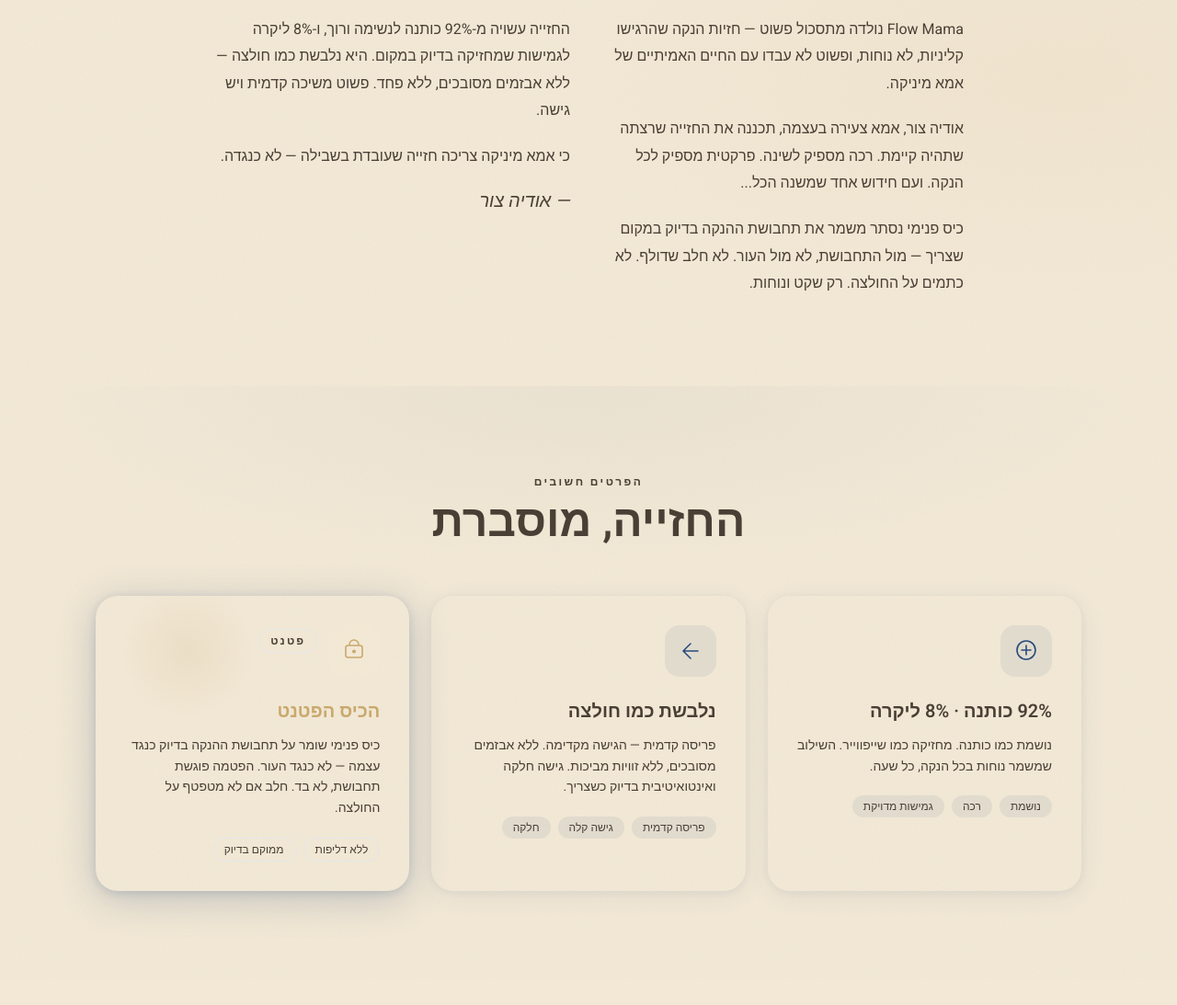
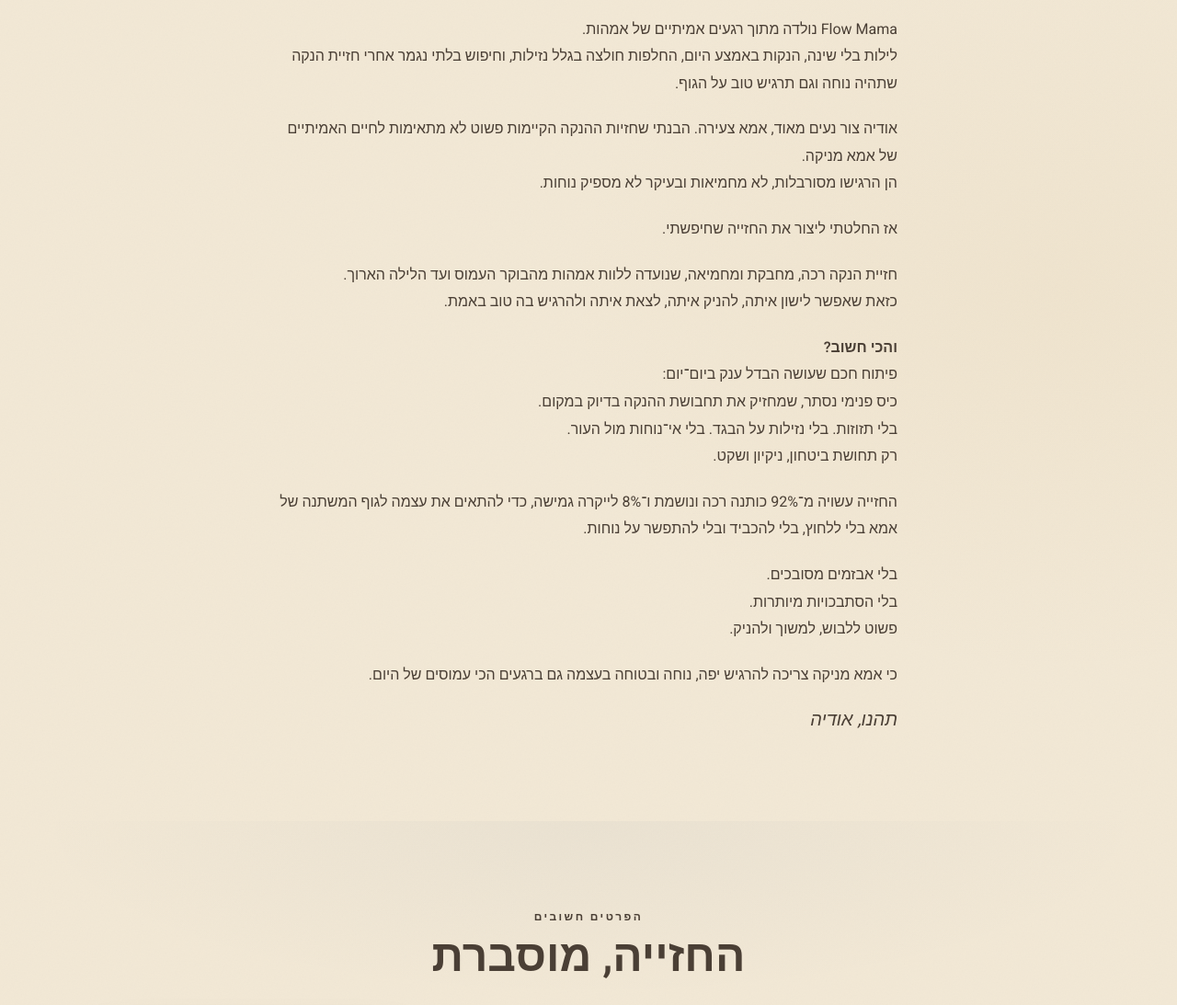
Before and after one commit to Woolfson1994/Flow-Mama, a website: page index.html in a window 1280 px wide. Shown: the part 1180-2273 px from the top of the page at 92% size. Drawn offline with nearby package versions, Linux system fonts and the light colour scheme; a web font is replaced by a local one.

Commit message:
Replace brand story text with new version

```diff
--- a/index.html
+++ b/index.html
@@ -422,27 +422,41 @@
         </h2>
       </div>
 
-      <div class="reveal grid md:grid-cols-2 gap-10 items-start">
-        <div class="space-y-5">
+      <div class="reveal max-w-2xl mx-auto space-y-5">
         <p class="font-body text-base text-body-text/85 leading-[1.85]">
-            Flow Mama נולדה מתסכול פשוט — חזיות הנקה שהרגישו קליניות, לא נוחות, ופשוט לא עבדו עם החיים האמיתיים של אמא מיניקה.
+          Flow Mama נולדה מתוך רגעים אמיתיים של אמהות.<br>
+          לילות בלי שינה, הנקות באמצע היום, החלפות חולצה בגלל נזילות, וחיפוש בלתי נגמר אחרי חזיית הנקה שתהיה נוחה וגם תרגיש טוב על הגוף.
         </p>
         <p class="font-body text-base text-body-text/85 leading-[1.85]">
-            אודיה צור, אמא צעירה בעצמה, תכננה את החזייה שרצתה שתהיה קיימת. רכה מספיק לשינה. פרקטית מספיק לכל הנקה. ועם חידוש אחד שמשנה הכל...
+          אודיה צור נעים מאוד, אמא צעירה. הבנתי שחזיות ההנקה הקיימות פשוט לא מתאימות לחיים האמיתיים של אמא מניקה.<br>
+          הן הרגישו מסורבלות, לא מחמיאות ובעיקר לא מספיק נוחות.
         </p>
         <p class="font-body text-base text-body-text/85 leading-[1.85]">
-            כיס פנימי נסתר משמר את תחבושת ההנקה בדיוק במקום שצריך — מול התחבושת, לא מול העור. לא חלב שדולף. לא כתמים על החולצה. רק שקט ונוחות.
-          </p>
-        </div>
-        <div class="space-y-5">
-          <p class="font-body text-base text-body-text/85 leading-[1.85]">
-            החזייה עשויה מ-92% כותנה לנשימה ורוך, ו-8% ליקרה לגמישות שמחזיקה בדיוק במקום. היא נלבשת כמו חולצה — ללא אבזמים מסובכים, ללא פחד. פשוט משיכה קדמית ויש גישה.
+          אז החלטתי ליצור את החזייה שחיפשתי.
         </p>
         <p class="font-body text-base text-body-text/85 leading-[1.85]">
-            כי אמא מיניקה צריכה חזייה שעובדת בשבילה — לא כנגדה.
+          חזיית הנקה רכה, מחבקת ומחמיאה, שנועדה ללוות אמהות מהבוקר העמוס ועד הלילה הארוך.<br>
+          כזאת שאפשר לישון איתה, להניק איתה, לצאת איתה ולהרגיש בה טוב באמת.
         </p>
-          <p class="font-display text-xl text-navy/80 italic mt-6">— אודיה צור</p>
-        </div>
+        <p class="font-body text-base text-body-text/85 leading-[1.85]">
+          <strong class="text-navy">והכי חשוב?</strong><br>
+          פיתוח חכם שעושה הבדל ענק ביום־יום:<br>
+          כיס פנימי נסתר, שמחזיק את תחבושת ההנקה בדיוק במקום.<br>
+          בלי תזוזות. בלי נזילות על הבגד. בלי אי־נוחות מול העור.<br>
+          רק תחושת ביטחון, ניקיון ושקט.
+        </p>
+        <p class="font-body text-base text-body-text/85 leading-[1.85]">
+          החזייה עשויה מ־92% כותנה רכה ונושמת ו־8% לייקרה גמישה, כדי להתאים את עצמה לגוף המשתנה של אמא בלי ללחוץ, בלי להכביד ובלי להתפשר על נוחות.
+        </p>
+        <p class="font-body text-base text-body-text/85 leading-[1.85]">
+          בלי אבזמים מסובכים.<br>
+          בלי הסתבכויות מיותרות.<br>
+          פשוט ללבוש, למשוך ולהניק.
+        </p>
+        <p class="font-body text-base text-body-text/85 leading-[1.85]">
+          כי אמא מניקה צריכה להרגיש יפה, נוחה ובטוחה בעצמה גם ברגעים הכי עמוסים של היום.
+        </p>
+        <p class="font-display text-xl text-navy/80 italic mt-6">תהנו, אודיה</p>
       </div>
     </div>
   </section>
```
Lines whose indentation alone changed are shown as unchanged.
